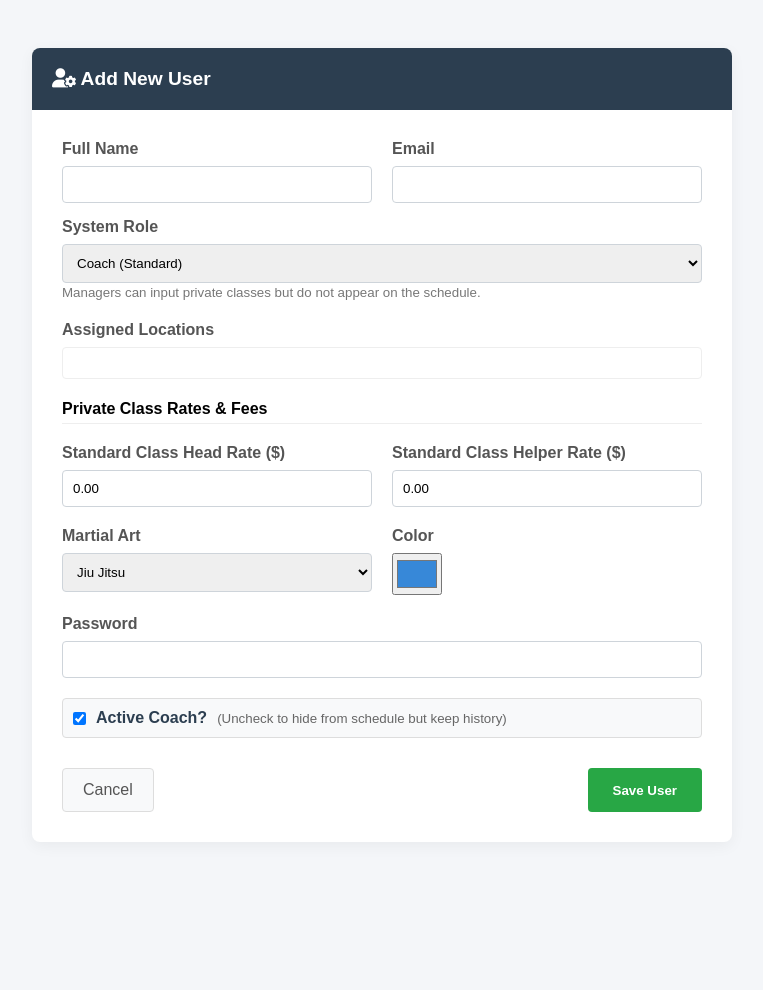
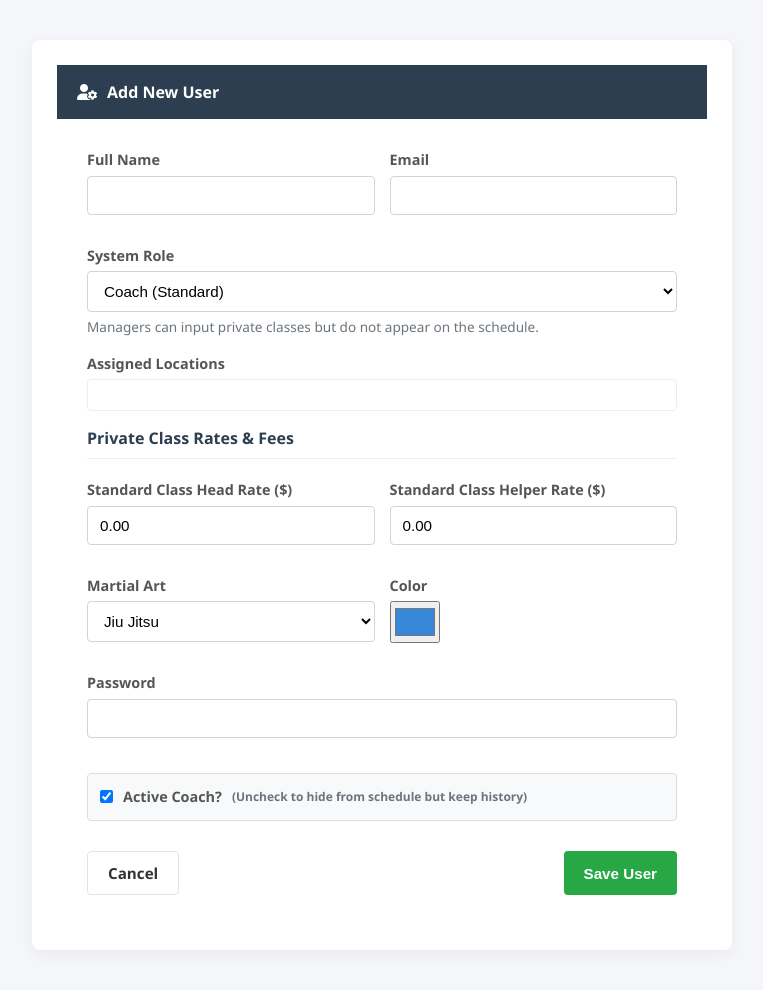
Before and after one commit to pascalicchio/gbscheduler, a PHP site: page /user_form.php in a window 1280 px wide. Shown: the whole page, without its empty margins (258-1021 px from the left). Before the commit the page ends 812 px from the top, so only its background shows below. Run offline with PHP 8.4, Linux system fonts and the light colour scheme; the visitor is signed in with stand-in values (Sample User, id 1); data that the repository does not hold is empty.

Commit message:
Refactor user_form.php to use new include structure

```diff
--- a/user_form.php
+++ b/user_form.php
@@ -1,16 +1,11 @@
 <?php
-// user_form.php - EDIT COACH / MANAGER (Fixed Saving Logic)
-session_start();
-require 'db.php';
+// user_form.php - ADD/EDIT USER
+require_once 'includes/config.php';
 
-if (!isset($_SESSION['user_id']) || !in_array($_SESSION['user_role'], ['admin', 'manager'])) {
-    header("Location: dashboard.php");
-    exit();
-}
+// Require admin or manager access
+requireAuth(['admin', 'manager']);
 
-$message = "";
-
-// --- 1. HANDLE FORM SUBMISSION (SAVE) ---
+// HANDLE FORM SUBMISSION
 if ($_SERVER['REQUEST_METHOD'] === 'POST') {
     $id = $_POST['id'] ?? '';
     $name = $_POST['name'];
@@ -21,9 +16,7 @@ if ($_SERVER['REQUEST_METHOD'] === 'POST') {
     $rate_head = $_POST['rate_head_coach'] ?? 0;
     $rate_helper = $_POST['rate_helper'] ?? 0;
     $location_ids = $_POST['locations'] ?? [];
-    $rates = $_POST['rates'] ?? []; // Private rates array
-
-    // FIX: Capture the checkbox. If unchecked, $_POST['is_active'] is missing, so we default to 0.
+    $rates = $_POST['rates'] ?? [];
     $is_active = isset($_POST['is_active']) ? 1 : 0;
 
     if ($id) {
@@ -56,7 +49,6 @@ if ($_SERVER['REQUEST_METHOD'] === 'POST') {
     $pdo->prepare("DELETE FROM private_rates WHERE user_id=?")->execute([$id]);
     $stmt_rate = $pdo->prepare("INSERT INTO private_rates (user_id, location_id, rate, discount_percent) VALUES (?, ?, ?, ?)");
     foreach ($rates as $lid => $data) {
-        // Only save if a rate is entered
         if ($data['amount'] != '' || $data['percent'] != '') {
             $rate_val = $data['amount'] ?: 0;
             $disc_val = $data['percent'] ?: 0;
@@ -68,24 +60,17 @@ if ($_SERVER['REQUEST_METHOD'] === 'POST') {
     exit();
 }
 
-// --- 2. FETCH DATA FOR VIEW ---
-$stmt_locations = $pdo->query("SELECT id, name FROM locations ORDER BY name ASC");
-$locations = $stmt_locations->fetchAll(PDO::FETCH_ASSOC);
+// FETCH DATA FOR VIEW
+$locations = $pdo->query("SELECT id, name FROM locations ORDER BY name ASC")->fetchAll(PDO::FETCH_ASSOC);
 
 $user = [
-    'id' => '',
-    'name' => '',
-    'email' => '',
-    'rate_head_coach' => '0.00',
-    'rate_helper' => '0.00',
-    'coach_type' => 'bjj',
-    'role' => 'user',
-    'color_code' => '#3788d8',
-    'is_active' => 1 // Default to active for new users
+    'id' => '', 'name' => '', 'email' => '',
+    'rate_head_coach' => '0.00', 'rate_helper' => '0.00',
+    'coach_type' => 'bjj', 'role' => 'user',
+    'color_code' => '#3788d8', 'is_active' => 1
 ];
 $assigned_locations = [];
 $private_rates = [];
-
 $is_edit = false;
 $title = "Add New User";
 
@@ -101,122 +86,40 @@ if (isset($_GET['id'])) {
         die("User not found.");
     }
 
-    // Fetch Assigned Locations
     $stmt_loc = $pdo->prepare("SELECT location_id FROM user_locations WHERE user_id = ?");
     $stmt_loc->execute([$user['id']]);
     $assigned_locations = $stmt_loc->fetchAll(PDO::FETCH_COLUMN);
 
-    // Fetch Private Rates
     $stmt_rates = $pdo->prepare("SELECT location_id, rate, discount_percent FROM private_rates WHERE user_id = ?");
     $stmt_rates->execute([$user['id']]);
-    $rows = $stmt_rates->fetchAll(PDO::FETCH_ASSOC);
-    foreach ($rows as $r) {
+    foreach ($stmt_rates->fetchAll(PDO::FETCH_ASSOC) as $r) {
         $private_rates[$r['location_id']] = $r;
     }
 }
-?>
 
-<!DOCTYPE html>
-<html>
-
-<head>
-    <title><?= $title ?></title>
-    <link rel="stylesheet" href="https://cdnjs.cloudflare.com/ajax/libs/font-awesome/6.0.0/css/all.min.css">
-    <style>
-        :root {
-            --primary: #007bff;
-            --bg: #f4f6f9;
-            --card: #ffffff;
-        }
-
+// Page setup
+$pageTitle = $title . ' | GB Scheduler';
+$extraCss = <<<CSS
     body {
-            font-family: sans-serif;
-            background: var(--bg);
         padding: 40px;
         display: flex;
         justify-content: center;
     }
 
     .form-card {
-            background: var(--card);
         width: 100%;
         max-width: 700px;
-            border-radius: 8px;
-            box-shadow: 0 4px 15px rgba(0, 0, 0, 0.05);
-            overflow: hidden;
     }
 
-        .card-header {
-            background: #2c3e50;
-            color: white;
-            padding: 20px;
-            font-weight: 600;
-            font-size: 1.2rem;
-        }
+    .card-body { padding: 30px; }
 
-        .card-body {
-            padding: 30px;
-        }
-
-        .form-group {
-            margin-bottom: 20px;
-        }
-
-        label {
-            display: block;
-            margin-bottom: 8px;
-            font-weight: 600;
-            color: #555;
-        }
-
-        input[type="text"],
-        input[type="email"],
-        input[type="password"],
-        input[type="number"],
-        select {
-            width: 100%;
-            padding: 10px;
-            border: 1px solid #ced4da;
-            border-radius: 4px;
-            box-sizing: border-box;
-        }
-
-        .row {
-            display: flex;
-            gap: 20px;
-        }
-
-        .col {
-            flex: 1;
-        }
-
-        button {
-            padding: 12px 25px;
-            background: #28a745;
-            color: white;
-            border: none;
-            border-radius: 4px;
-            font-weight: 600;
-            cursor: pointer;
-        }
-
-        .btn-cancel {
-            padding: 12px 20px;
-            background: #f8f9fa;
-            border: 1px solid #ddd;
-            text-decoration: none;
-            color: #555;
-            border-radius: 4px;
-        }
-
-        /* Checkbox Grid */
     .loc-grid {
         display: grid;
         grid-template-columns: 1fr 1fr;
         gap: 10px;
         border: 1px solid #eee;
         padding: 15px;
-            border-radius: 4px;
+        border-radius: var(--radius-sm);
     }
 
     .loc-item {
@@ -225,12 +128,14 @@ if (isset($_GET['id'])) {
         gap: 8px;
     }
 
-        /* Private Rate Box */
+    .loc-item input { width: auto; margin: 0; }
+    .loc-item label { margin: 0; font-weight: normal; cursor: pointer; }
+
     .rate-box {
         background: #f9f9f9;
         padding: 15px;
         border: 1px solid #eee;
-            border-radius: 4px;
+        border-radius: var(--radius-sm);
         margin-bottom: 10px;
         display: none;
     }
@@ -241,43 +146,51 @@ if (isset($_GET['id'])) {
     }
 
     @keyframes fadeIn {
-            from {
-                opacity: 0;
+        from { opacity: 0; }
+        to { opacity: 1; }
     }
 
-            to {
-                opacity: 1;
+    .active-toggle {
+        display: flex;
+        align-items: center;
+        gap: 10px;
+        background: #f8f9fa;
+        padding: 12px;
+        border-radius: var(--radius-sm);
+        border: 1px solid #ddd;
     }
-        }
-    </style>
-</head>
 
-<body>
-    <div class="form-card">
+    .active-toggle input { width: auto; margin: 0; }
+CSS;
+
+require_once 'includes/header.php';
+?>
+
+<div class="form-card card">
     <div class="card-header"><i class="fas fa-user-cog"></i> <?= $title ?></div>
     <div class="card-body">
         <form method="POST">
             <input type="hidden" name="id" value="<?= $user['id'] ?>">
 
-                <div class="row">
-                    <div class="col">
+            <div class="form-row">
+                <div class="form-group">
                     <label>Full Name</label>
-                        <input type="text" name="name" value="<?= htmlspecialchars($user['name']) ?>" required>
+                    <input type="text" name="name" value="<?= e($user['name']) ?>" required>
                 </div>
-                    <div class="col">
+                <div class="form-group">
                     <label>Email</label>
-                        <input type="email" name="email" value="<?= htmlspecialchars($user['email']) ?>" required>
+                    <input type="email" name="email" value="<?= e($user['email']) ?>" required>
                 </div>
             </div>
 
-                <div class="form-group" style="margin-top:15px;">
+            <div class="form-group">
                 <label>System Role</label>
                 <select name="role">
                     <option value="user" <?= $user['role'] == 'user' ? 'selected' : '' ?>>Coach (Standard)</option>
                     <option value="manager" <?= $user['role'] == 'manager' ? 'selected' : '' ?>>Manager (No Classes)</option>
                     <option value="admin" <?= $user['role'] == 'admin' ? 'selected' : '' ?>>Administrator</option>
                 </select>
-                    <small style="color:#777">Managers can input private classes but do not appear on the schedule.</small>
+                <p class="form-text">Managers can input private classes but do not appear on the schedule.</p>
             </div>
 
             <div class="form-group">
@@ -288,45 +201,45 @@ if (isset($_GET['id'])) {
                     ?>
                         <div class="loc-item">
                             <input type="checkbox" name="locations[]" value="<?= $l['id'] ?>" id="loc_<?= $l['id'] ?>" <?= $checked ?> onchange="toggleRateBox(<?= $l['id'] ?>)">
-                                <label for="loc_<?= $l['id'] ?>" style="margin:0; font-weight:normal; cursor:pointer;"><?= $l['name'] ?></label>
+                            <label for="loc_<?= $l['id'] ?>"><?= e($l['name']) ?></label>
                         </div>
                     <?php endforeach; ?>
                 </div>
             </div>
 
-                <h4 style="margin-bottom:10px; border-bottom:1px solid #eee; padding-bottom:5px;">Private Class Rates & Fees</h4>
+            <h4 class="mb-1" style="border-bottom:1px solid #eee; padding-bottom:8px;">Private Class Rates & Fees</h4>
             <?php foreach ($locations as $l):
                 $r = $private_rates[$l['id']] ?? ['rate' => '0.00', 'discount_percent' => '0.00'];
                 $isActive = in_array($l['id'], $assigned_locations) ? 'active' : '';
             ?>
                 <div class="rate-box <?= $isActive ?>" id="rate_box_<?= $l['id'] ?>">
-                        <strong><?= $l['name'] ?> Settings</strong>
-                        <div class="row" style="margin-top:5px;">
-                            <div class="col">
-                                <label style="font-size:0.8em">Private Pay Rate ($)</label>
+                    <strong><?= e($l['name']) ?> Settings</strong>
+                    <div class="form-row mt-1">
+                        <div>
+                            <label style="font-size:0.85em">Private Pay Rate ($)</label>
                             <input type="number" step="0.01" name="rates[<?= $l['id'] ?>][amount]" value="<?= $r['rate'] ?>">
                         </div>
-                            <div class="col">
-                                <label style="font-size:0.8em">Fee / Discount (%)</label>
+                        <div>
+                            <label style="font-size:0.85em">Fee / Discount (%)</label>
                             <input type="number" step="0.01" name="rates[<?= $l['id'] ?>][percent]" value="<?= $r['discount_percent'] ?>" placeholder="e.g. 4.00">
                         </div>
                     </div>
                 </div>
             <?php endforeach; ?>
 
-                <div class="row" style="margin-top:20px;">
-                    <div class="col">
+            <div class="form-row mt-2">
+                <div class="form-group">
                     <label>Standard Class Head Rate ($)</label>
                     <input type="number" step="0.01" name="rate_head_coach" value="<?= $user['rate_head_coach'] ?>">
                 </div>
-                    <div class="col">
+                <div class="form-group">
                     <label>Standard Class Helper Rate ($)</label>
                     <input type="number" step="0.01" name="rate_helper" value="<?= $user['rate_helper'] ?>">
                 </div>
             </div>
 
-                <div class="row" style="margin-top:20px;">
-                    <div class="col">
+            <div class="form-row">
+                <div class="form-group">
                     <label>Martial Art</label>
                     <select name="coach_type">
                         <option value="bjj" <?= $user['coach_type'] == 'bjj' ? 'selected' : '' ?>>Jiu Jitsu</option>
@@ -334,31 +247,31 @@ if (isset($_GET['id'])) {
                         <option value="both" <?= $user['coach_type'] == 'both' ? 'selected' : '' ?>>Both</option>
                     </select>
                 </div>
-
-                    <div class="col">
+                <div class="form-group">
                     <label>Color</label>
                     <input type="color" name="color_code" value="<?= $user['color_code'] ?>" style="height:42px; padding:2px;">
                 </div>
             </div>
 
-                <div class="form-group" style="margin-top:20px">
-                    <label>Password <?= $is_edit ? '<small>(Leave blank to keep)</small>' : '' ?></label>
+            <div class="form-group">
+                <label>Password <?= $is_edit ? '<small class="text-muted">(Leave blank to keep)</small>' : '' ?></label>
                 <input type="password" name="password" <?= $is_edit ? '' : 'required' ?>>
             </div>
 
-                <label style="display:flex; align-items:center; gap:10px; margin-top:15px; background:#f8f9fa; padding:10px; border-radius:4px; border:1px solid #ddd;">
-                    <input type="checkbox" name="is_active" value="1" <?= (!isset($user) || $user['is_active']) ? 'checked' : '' ?> style="width:auto; margin:0;">
-                    <span style="font-weight:bold; color:#2c3e50;">Active Coach?</span>
-                    <small style="color:#666; font-weight:normal;">(Uncheck to hide from schedule but keep history)</small>
+            <label class="active-toggle mt-2">
+                <input type="checkbox" name="is_active" value="1" <?= $user['is_active'] ? 'checked' : '' ?>>
+                <span class="font-bold">Active Coach?</span>
+                <small class="text-muted">(Uncheck to hide from schedule but keep history)</small>
             </label>
 
-                <div style="margin-top:30px; display:flex; justify-content:space-between;">
-                    <a href="users.php" class="btn-cancel">Cancel</a>
-                    <button type="submit">Save User</button>
+            <div class="d-flex justify-between mt-3">
+                <a href="users.php" class="btn btn-outline">Cancel</a>
+                <button type="submit" class="btn btn-success">Save User</button>
             </div>
         </form>
     </div>
 </div>
+
 <script>
 function toggleRateBox(id) {
     const box = document.getElementById('rate_box_' + id);
@@ -367,6 +280,5 @@ if (isset($_GET['id'])) {
     else box.classList.remove('active');
 }
 </script>
-</body>
 
-</html>
+<?php require_once 'includes/footer.php'; ?>
```
Lines whose indentation alone changed are shown as unchanged.
